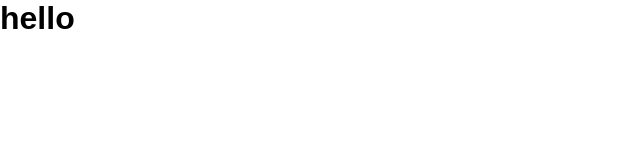
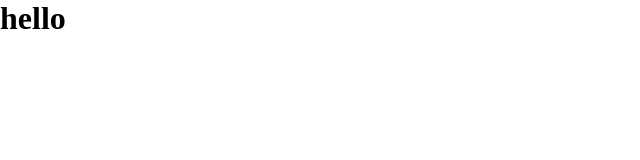
Before and after one commit to MahsumaRezai/Dictionary_App, a React (Create React App) app: page / in a window 1280 px wide. Shown: the top 160 px of the page, without its empty margins (0-640 px from the left). Built offline with nearby package versions, Linux system fonts and the light colour scheme.

Commit message:
work on chat

```diff
--- a/src/App.js
+++ b/src/App.js
@@ -1,8 +1,5 @@
 
-import { Fragment } from 'react';
-
-
-
+import { Fragment } from 'react'
 const App = (props) => {
     return (
         <Fragment>
--- a/src/index.css
+++ b/src/index.css
@@ -2,5 +2,6 @@
   box-sizing: border-box;
   margin: 0%;
   padding: 0%;
-  font-family: sans-serif
+  font-family: sans-serifک
+
 }
```
Also changed, not shown: src/Componets/UI/Chat.js (added, +14 -0 lines), src/Componets/UI/UI.js (added, +21 -0 lines), src/Componets/UI/Search.js (added), src/Componets/UI/Ui.css (added), 1 other file (tests, documents, lock files or other folders).
